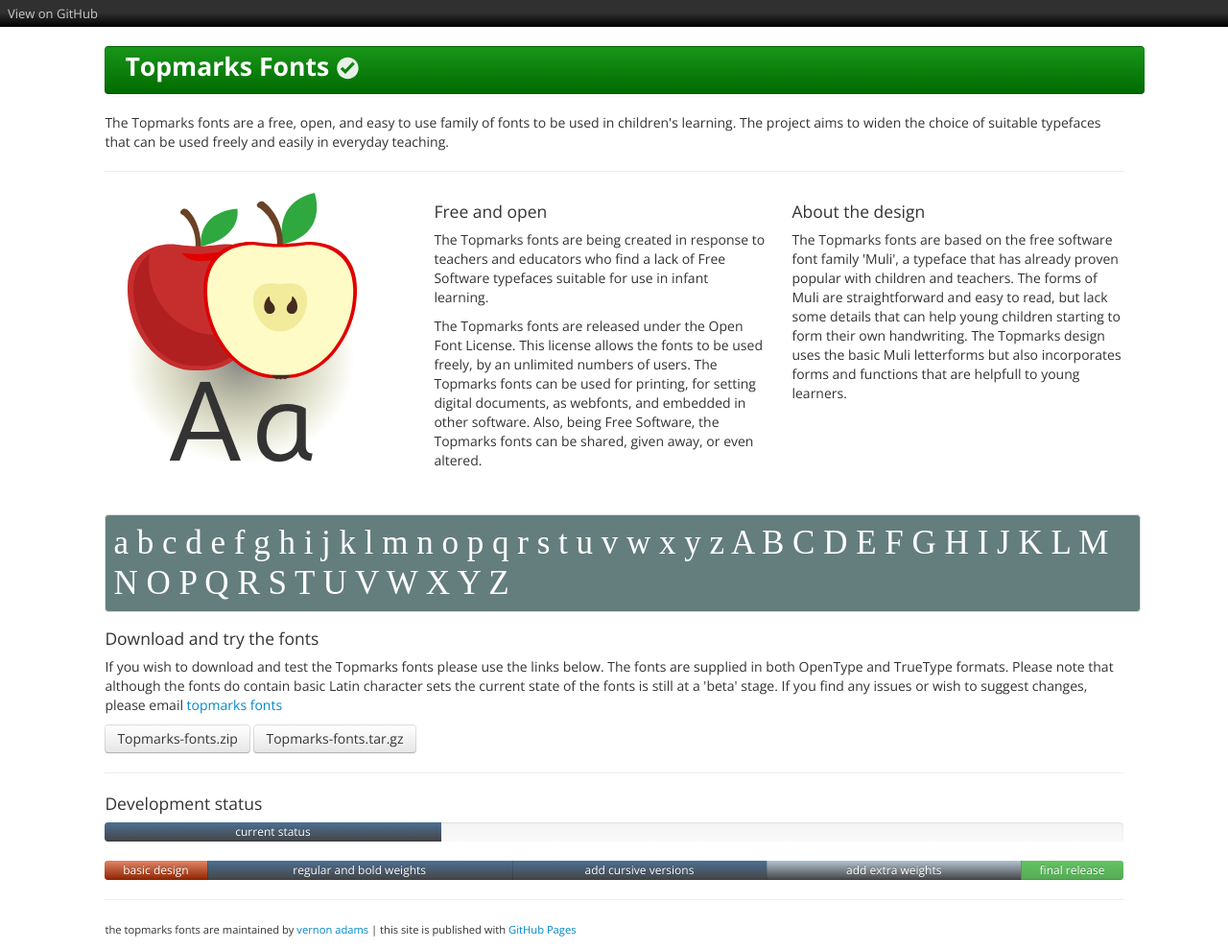
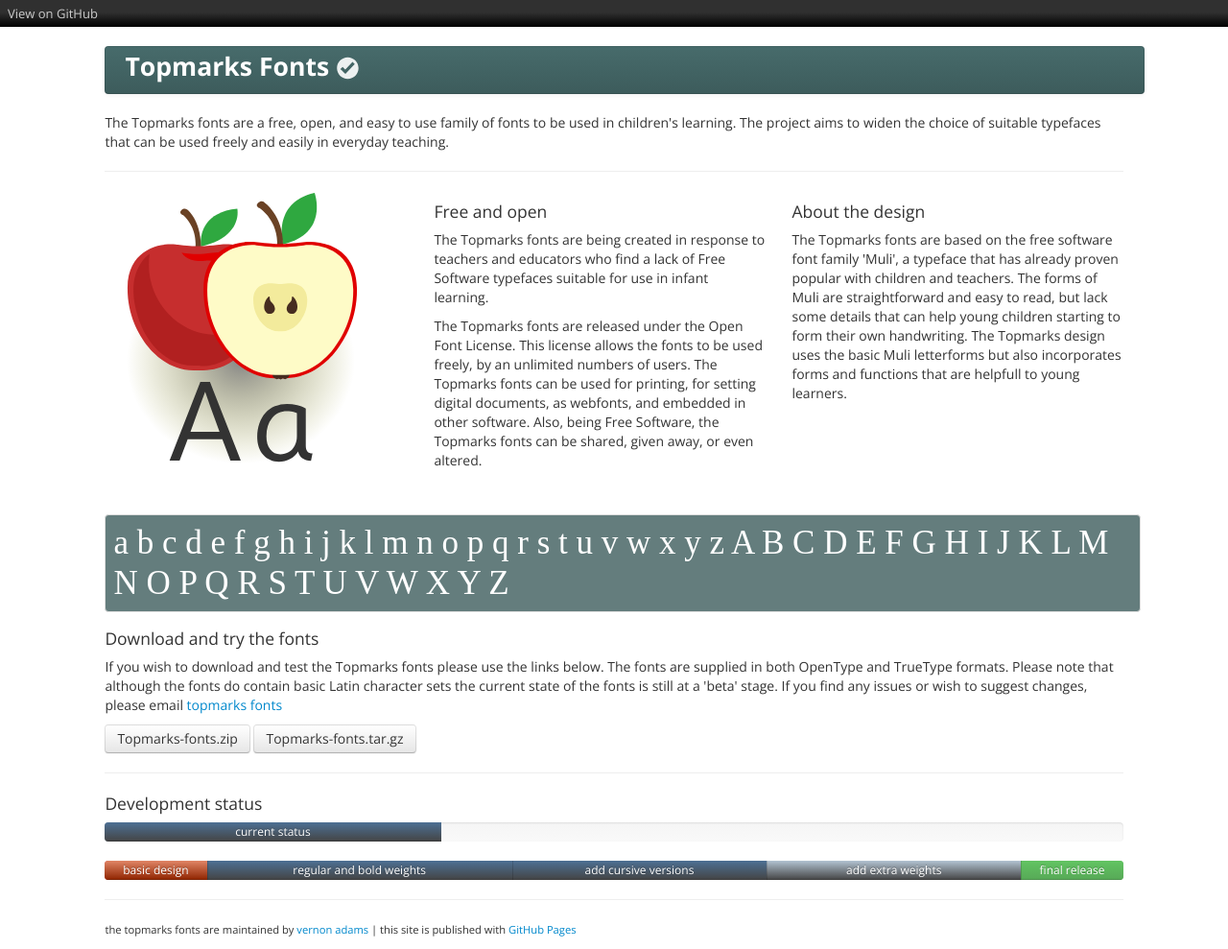
Before and after one commit to vernnobile/topmarks, a Jekyll site: the page built from index.html, in a window 1280 px wide. Shown: the whole page at 96% size. Built offline with Jekyll 4.4.1, drawn with Linux system fonts in a browser that asks for light colours; some web fonts are replaced.

Commit message:
Update stylesheet.css

```diff
--- a/stylesheets/stylesheet.css
+++ b/stylesheets/stylesheet.css
@@ -55,12 +55,12 @@
 }
 .navbar {
 	margin-top:20px;
-background-color: #006B00;
-background-image: -moz-linear-gradient(top, #199619, #006b00);
-background-image: -webkit-gradient(linear, 0 0, 0 100%, from(#199619), to(#006b00));
-background-image: -webkit-linear-gradient(top, #199619, #006b00);
-background-image: -o-linear-gradient(top, #199619, #006b00);
-background-image: linear-gradient(to bottom, #199619, #006b00);
+background-color: #476B6B;
+background-image: -moz-linear-gradient(top, #476B6B, #3D5C5C);
+background-image: -webkit-gradient(linear, 0 0, 0 100%, from(#476B6B), to(#3D5C5C));
+background-image: -webkit-linear-gradient(top, #476B6B, #3D5C5C);
+background-image: -o-linear-gradient(top, #476B6B, #3D5C5C);
+background-image: linear-gradient(to bottom, #476B6B, #3D5C5C);
 background-repeat: repeat-x;
   border:1px solid #D4D4D4;
   border-bottom-left-radius:4px;
```
